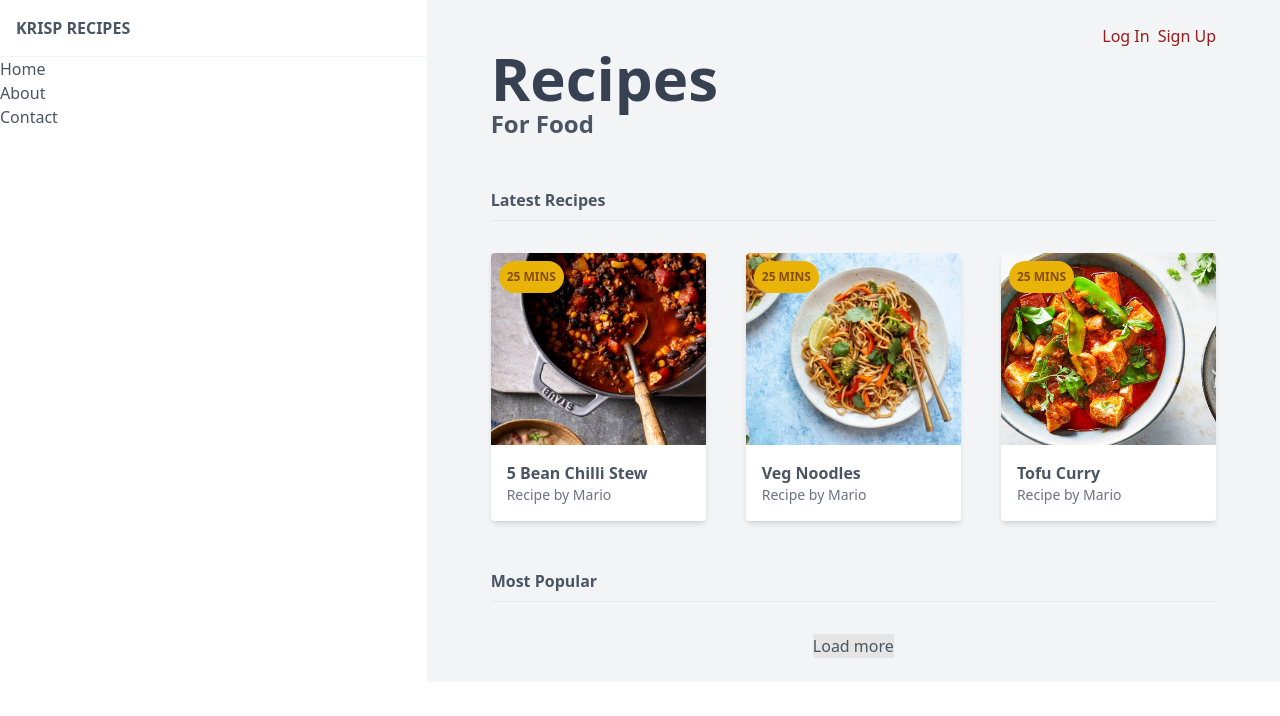
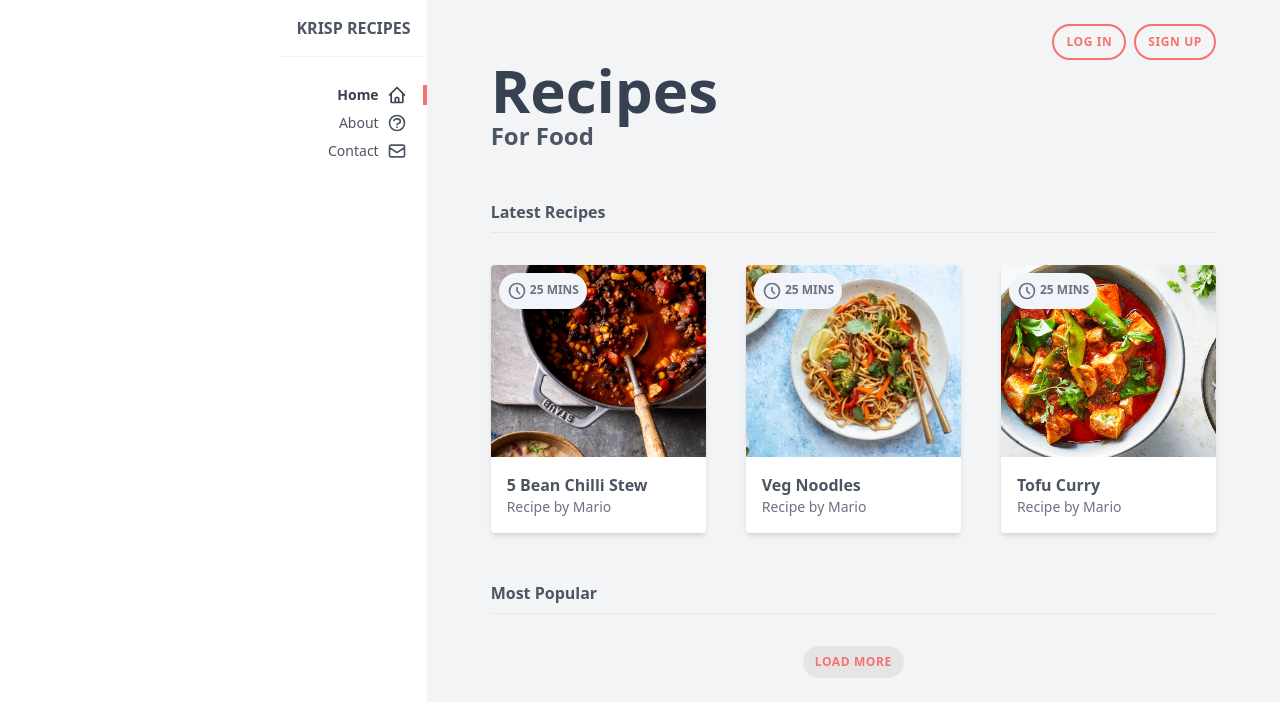
Before and after one commit to KrisPerdun/tailwindRecipes, a website: page public/index.html in a window 1280 px wide. Drawn offline with nearby package versions, Linux system fonts and the light colour scheme.

Commit message:
Added functionality to menu for responsiveness

```diff
--- a/public/index.html
+++ b/public/index.html
@@ -1,48 +1,61 @@
 <html lang="en">
-
 	<head>
-    <meta charset="UTF-8">
-    <meta http-equiv="X-UA-Compatible" content="IE=edge">
-    <meta name="viewport" content="width=device-width, initial-scale=1.0">
-    <script src="https://cdn.tailwindcss.com"></script><!-- tailwindcss CDN -->
-    <link rel="stylesheet" href="/src/styles.css">
+		<meta charset="UTF-8" />
+		<meta http-equiv="X-UA-Compatible" content="IE=edge" />
+		<meta name="viewport" content="width=device-width, initial-scale=1.0" />
+		<script src="https://cdn.tailwindcss.com"></script>
+		<!-- tailwindcss CDN -->
+		<link rel="stylesheet" href="/src/styles.css" />
 		<title>Document</title>
 	</head>
 	<body class="text-gray-600">
-
-    <div class="grid md:grid-cols-3"><!-- content wrapper -->
-        <div class="md:col-span-1">
-            <nav>
-                <div>
+		<div class="grid md:grid-cols-3">
+			<!-- content wrapper -->
+			<div class="md:col-span-1 md:flex md:justify-end">
+				<nav class="text-right">
+					<div class="flex justify-between items-center">
 						<h1 class="font-bold uppercase p-4 border-b border-gray-100">
-                        <a href="/">KrisP Recipes</a>
+							<a href="/" class="hover:text-gray-900">KrisP Recipes</a>
 						</h1>
+						<div class="px-4 cursor-pointer md:hidden" id="burger">
+							<svg xmlns="http://www.w3.org/2000/svg" class="h-6 w-6" fill="none" viewBox="0 0 24 24" stroke="currentColor" stroke-width="2">
+  							<path stroke-linecap="round" stroke-linejoin="round" d="M4 6h16M4 12h16M4 18h16" ></path>
+						</svg>
 						</div>
-                <ul>
-                    <li class="text-gray-700=">
-                        <a href="#">
+					</div>
+					<ul class="text-sm mt-6 hidden md:block" id="menu">
+						<li class="text-gray-700 font-bold py-1">
+							<a href="#" class="px-4 flex justify-end border-r-4 border-red-400">
 								<span>Home</span>
+								<svg xmlns="http://www.w3.org/2000/svg" class="w-5 ml-2" fill="none" viewBox="0 0 24 24" stroke="currentColor" stroke-width="2"><path stroke-linecap="round" stroke-linejoin="round" d="M3 12l2-2m0 0l7-7 7 7M5 10v10a1 1 0 001 1h3m10-11l2 2m-2-2v10a1 1 0 01-1 1h-3m-6 0a1 1 0 001-1v-4a1 1 0 011-1h2a1 1 0 011 1v4a1 1 0 001 1m-6 0h6"></path>
+								</svg>
 							</a>
 						</li>
-                    <li>
-                        <a href="#">
+						<li class="py-1">
+							<a href="#" class="px-4 flex justify-end border-r-4 border-white">
 								<span>About</span>
+								<svg xmlns="http://www.w3.org/2000/svg" class="w-5 ml-2" fill="none" viewBox="0 0 24 24" stroke="currentColor" stroke-width="2"><path stroke-linecap="round" stroke-linejoin="round" d="M8.228 9c.549-1.165 2.03-2 3.772-2 2.21 0 4 1.343 4 3 0 1.4-1.278 2.575-3.006 2.907-.542.104-.994.54-.994 1.093m0 3h.01M21 12a9 9 0 11-18 0 9 9 0 0118 0z"></path>
+								</svg>
 							</a>
 						</li>
-                    <li>
-                        <a href="#">
+						<li class="py-1">
+							<a href="#" class="px-4 flex justify-end border-r-4 border-white">
 								<span>Contact</span>
+								<svg xmlns="http://www.w3.org/2000/svg" class="w-5 ml-2" fill="none" viewBox="0 0 24 24" stroke="currentColor" stroke-width="2"><path stroke-linecap="round" stroke-linejoin="round" d="M3 8l7.89 5.26a2 2 0 002.22 0L21 8M5 19h14a2 2 0 002-2V7a2 2 0 00-2-2H5a2 2 0 00-2 2v10a2 2 0 002 2z"></path>
+								</svg>
 							</a>
 						</li>
 					</ul>
 				</nav>
-        </div><!-- end nav -->
+			</div>
+			<!-- end nav -->
 
 			<!-- main content section-->
 			<main class="px-16 py-6 bg-gray-100 md:col-span-2">
 				<div class="flex justify-center md:justify-end">
-                <a href="#" class="text-red-800">Log In</a>
-                <a href="#" class="text-red-800 ml-2">Sign Up</a>
+					<a href="#" class="text-red-400 bg-neutral-100 rounded-full py-2 px-3 uppercase text-xs font-bold cursor-pointer tracking-wider border-red-400 md:border-2 hover:bg-red-400 hover:text-white transition ease-out duration-500">Log In</a>
+					<a href="#" class="text-red-400 ml-2 bg-neutral-100 rounded-full py-2 px-3 uppercase text-xs font-bold cursor-pointer tracking-wider border-red-400 md:border-2 hover:bg-red-400 hover:text-white transition ease-out duration-500">Sign Up</a
+					>
 				</div>
 				<header>
 					<h2 class="text-gray-700 text-6xl font-semibold">Recipes</h2>
@@ -54,35 +67,41 @@
 
 					<div class="mt-8 grid lg:grid-cols-3 gap-10">
 						<!-- card 1 -->
-                    <div class="bg-white rounded overflow-hidden shadow-md relative">
-                        <img src="img/stew.jpg" alt="stew" class="w-full h-32 sm:h-48 object-cover">
+						<div class="bg-white rounded overflow-hidden shadow-md relative hover:shadow-lg">
+							<img src="img/stew.jpg" alt="stew" class="w-full h-32 sm:h-48 object-cover"/>
 							<div class="m-4">
 								<span class="font-bold">5 Bean Chilli Stew</span>
 								<span class="block text-gray-500 text-sm">Recipe by Mario</span>
 							</div>
-                        <div class="bg-yellow-500 text-yellow-800 text-xs uppercase font-bold rounded-full p-2 absolute top-0 ml-2 mt-2">
+							<div class="bg-slate-100 text-gray-500 text-xs uppercase font-bold rounded-full p-2 absolute top-0 ml-2 mt-2">
+								<svg xmlns="http://www.w3.org/2000/ hosvg" class="w-5 inline-block" fill="none" viewBox="0 0 24 24" stroke="currentColor" stroke-width="2"><path stroke-linecap="round" stroke-linejoin="round" d="M12 8v4l3 3m6-3a9 9 0 11-18 0 9 9 0 0118 0z"></path>
+								</svg>
 								<span>25 mins</span>
 							</div>
 						</div>
 						<!-- card 2 -->
-                    <div class="bg-white rounded overflow-hidden shadow-md relative">
-                        <img src="img/noodles.jpg" alt="noodles" class="w-full h-32 sm:h-48 object-cover">
+						<div class="bg-white rounded overflow-hidden shadow-md relative hover:shadow-lg">
+							<img src="img/noodles.jpg" alt="noodles" class="w-full h-32 sm:h-48 object-cover"/>
 							<div class="m-4">
 								<span class="font-bold">Veg Noodles</span>
 								<span class="block text-gray-500 text-sm">Recipe by Mario</span>
 							</div>
-                        <div class="bg-yellow-500 text-yellow-800 text-xs uppercase font-bold rounded-full p-2 absolute top-0 ml-2 mt-2">
+							<div class="bg-slate-100 text-gray-500 text-xs uppercase font-bold rounded-full p-2 absolute top-0 ml-2 mt-2">
+								<svg xmlns="http://www.w3.org/2000/svg" class="w-5 inline-block" fill="none" viewBox="0 0 24 24" stroke="currentColor" stroke-width="2"><path stroke-linecap="round" stroke-linejoin="round" d="M12 8v4l3 3m6-3a9 9 0 11-18 0 9 9 0 0118 0z"></path>
+								</svg>
 								<span>25 mins</span>
 							</div>
 						</div>
 						<!-- card 3 -->
-                    <div class="bg-white rounded overflow-hidden shadow-md relative">
-                        <img src="img/curry.jpg" alt="curry" class="w-full h-32 sm:h-48 object-cover">
+						<div class="bg-white rounded overflow-hidden shadow-md relative hover:shadow-lg">
+							<img src="img/curry.jpg" alt="curry" class="w-full h-32 sm:h-48 object-cover"/>
 							<div class="m-4">
 								<span class="font-bold">Tofu Curry</span>
 								<span class="block text-gray-500 text-sm">Recipe by Mario</span>
 							</div>
-                        <div class="bg-yellow-500 text-yellow-800 text-xs uppercase font-bold rounded-full p-2 absolute top-0 ml-2 mt-2">
+							<div class="bg-slate-100 text-gray-500 text-xs uppercase font-bold rounded-full p-2 absolute top-0 ml-2 mt-2">
+								<svg xmlns="http://www.w3.org/2000/svg" class="w-5 inline-block" fill="none" viewBox="0 0 24 24" stroke="currentColor" stroke-width="2"><path stroke-linecap="round" stroke-linejoin="round" d="M12 8v4l3 3m6-3a9 9 0 11-18 0 9 9 0 0118 0z"></path>
+								</svg>
 								<span>25 mins</span>
 							</div>
 						</div>
@@ -95,11 +114,12 @@
 					</div>
 
 					<div class="flex justify-center">
-                    <div class="bg-neutral-200">Load more</div>
+						<div class="text-red-400 bg-neutral-200  rounded-full py-2 px-3 uppercase text-xs font-bold cursor-pointer tracking-wider hover:shadow-inner transform hover:scale-125 hover:bg-opacity-50 transiton ease-out duration-300">Load more</div>
 					</div>
 				</div>
-
 			</main>
 		</div>
+
+		<script src="index.js"></script>
 	</body>
 </html>
--- /dev/null
+++ b/public/index.js
@@ -0,0 +1,10 @@
+const burger = document.querySelector('#burger');
+const menu = document.querySelector('#menu');
+
+burger.addEventListener('click', () => {
+    if(menu.classList.contains('hidden')) {
+        menu.classList.remove('hidden');
+    } else {
+        menu.classList.add('hidden');
+    }
+})
```
Lines whose indentation alone changed are shown as unchanged.
